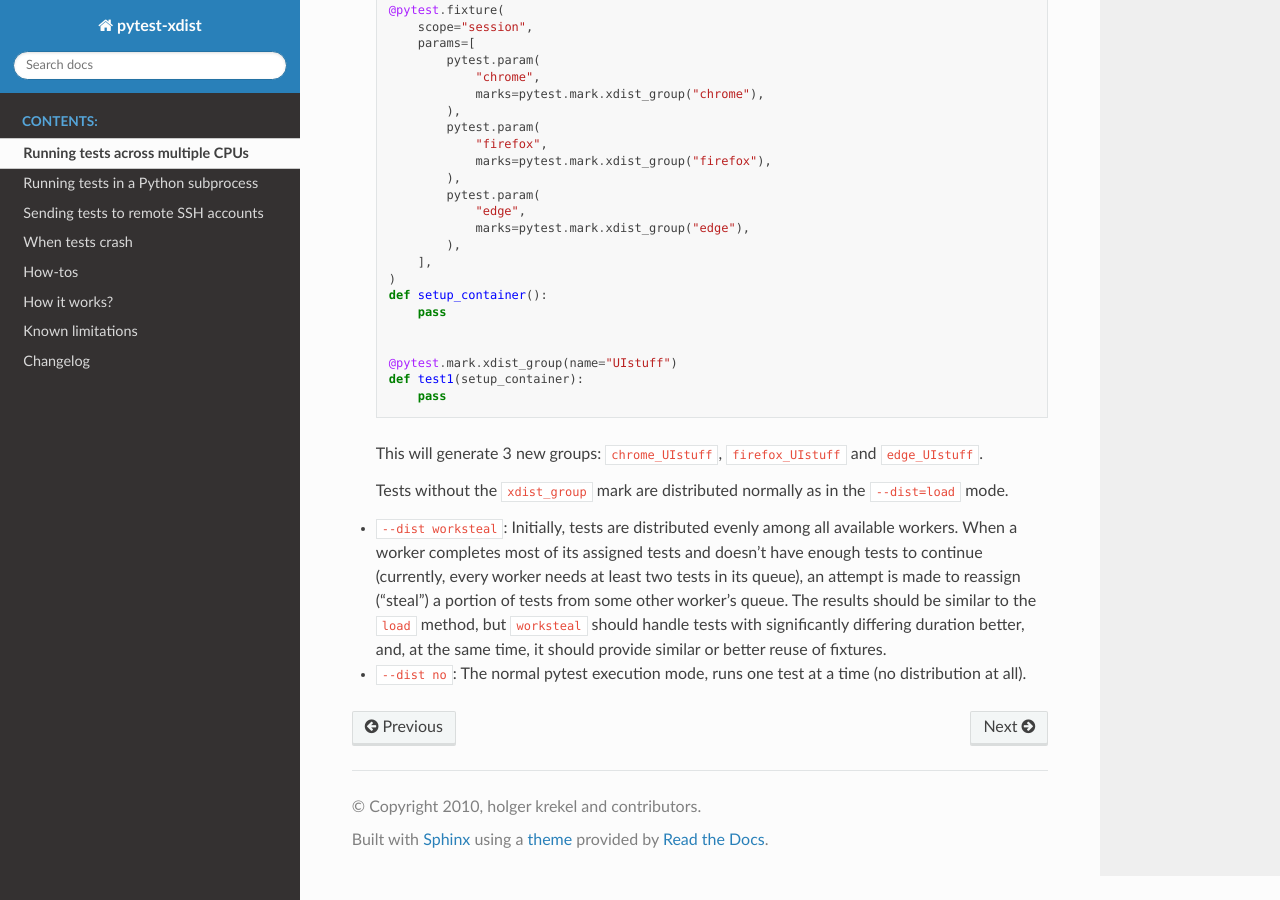
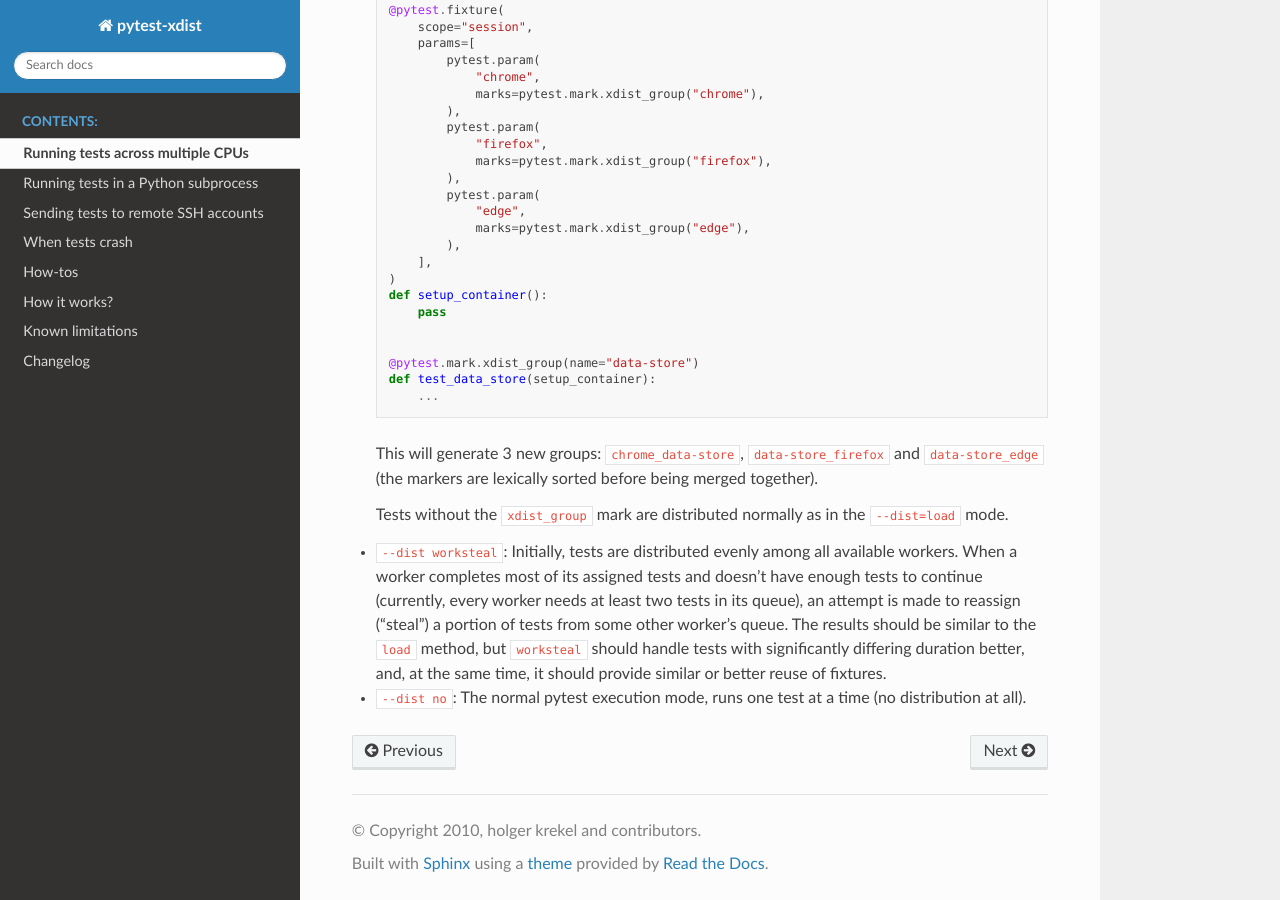
Before and after one commit to pytest-dev/pytest-xdist, a Sphinx documentation site: the page built from docs/distribution.rst, in a window 1280 px wide and 900 px high, scrolled down 1660 px. Built offline with Sphinx 7.4.7 and the Read the Docs theme 3.1.0, drawn with Linux system fonts in a browser that asks for light colours.

Commit message:
Update docs/distribution.rst
Co-authored-by: Bruno Oliveira <bruno@soliv.dev>

```diff
--- a/docs/distribution.rst
+++ b/docs/distribution.rst
@@ -110,11 +110,11 @@ The test distribution algorithm is configured with the ``--dist`` command-line o
           pass
 
 
-      @pytest.mark.xdist_group(name="UIstuff")
-      def test1(setup_container):
-          pass
+      @pytest.mark.xdist_group(name="data-store")
+      def test_data_store(setup_container):
+          ...
 
-  This will generate 3 new groups: ``chrome_UIstuff``, ``firefox_UIstuff`` and ``edge_UIstuff``.
+  This will generate 3 new groups: ``chrome_data-store``, ``data-store_firefox`` and ``data-store_edge`` (the markers are lexically sorted before being merged together).
 
   Tests without the ``xdist_group`` mark are distributed normally as in the ``--dist=load`` mode.
 
```
